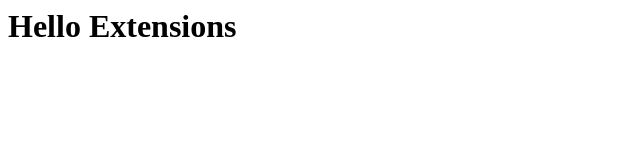
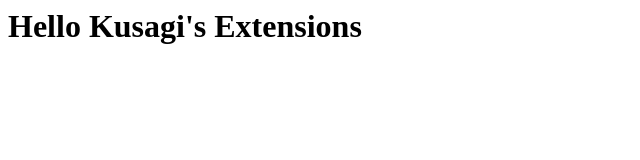
Before and after one commit to KazuSh1geru/chrome-ext-lab, a browser extension: page hello-world/hello.html in a window 1280 px wide. Shown: the whole page, without its empty margins (0-640 px from the left). Drawn offline with Linux system fonts and the light colour scheme.

Commit message:
docs: タイトルを変更

```diff
--- a/hello-world/hello.html
+++ b/hello-world/hello.html
@@ -1,6 +1,6 @@
 <html>
   <body>
-    <h1>Hello Extensions</h1>
+    <h1>Hello Kusagi's Extensions</h1>
     <script src="popup.js"></script>
   </body>
 </html>
```
